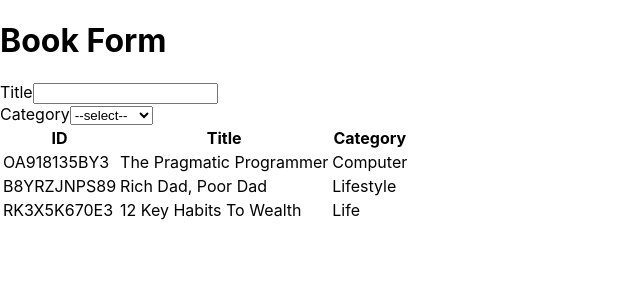
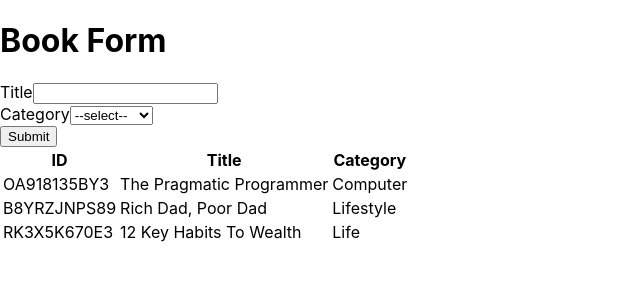
Before and after one commit to cyonii/bookstore-cms, a React (Create React App) app: page / in a window 1280 px wide. Shown: the top 300 px of the page, without its empty margins (0-640 px from the left). Built offline with nearby package versions, Linux system fonts and the light colour scheme.

Commit message:
Add submit button

```diff
--- a/src/containers/BookForm.js
+++ b/src/containers/BookForm.js
@@ -28,6 +28,12 @@
           </select>
         </label>
       </div>
+
+      <div className="input-group">
+        <button type="submit" className="btn btn-primary">
+          Submit
+        </button>
+      </div>
     </form>
   );
 };
```
